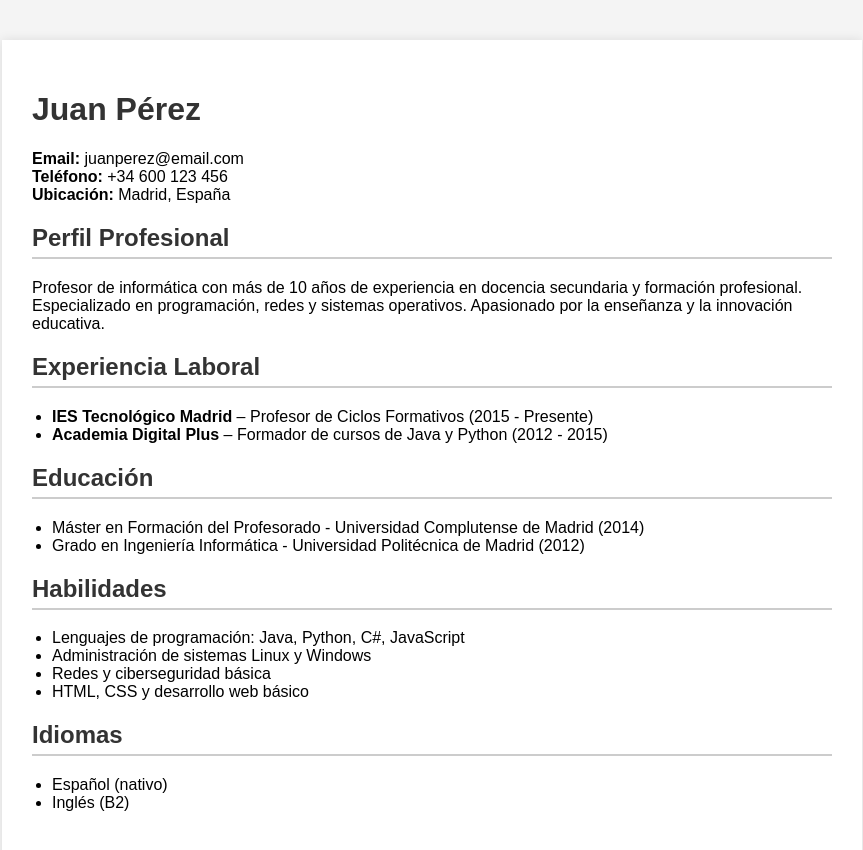
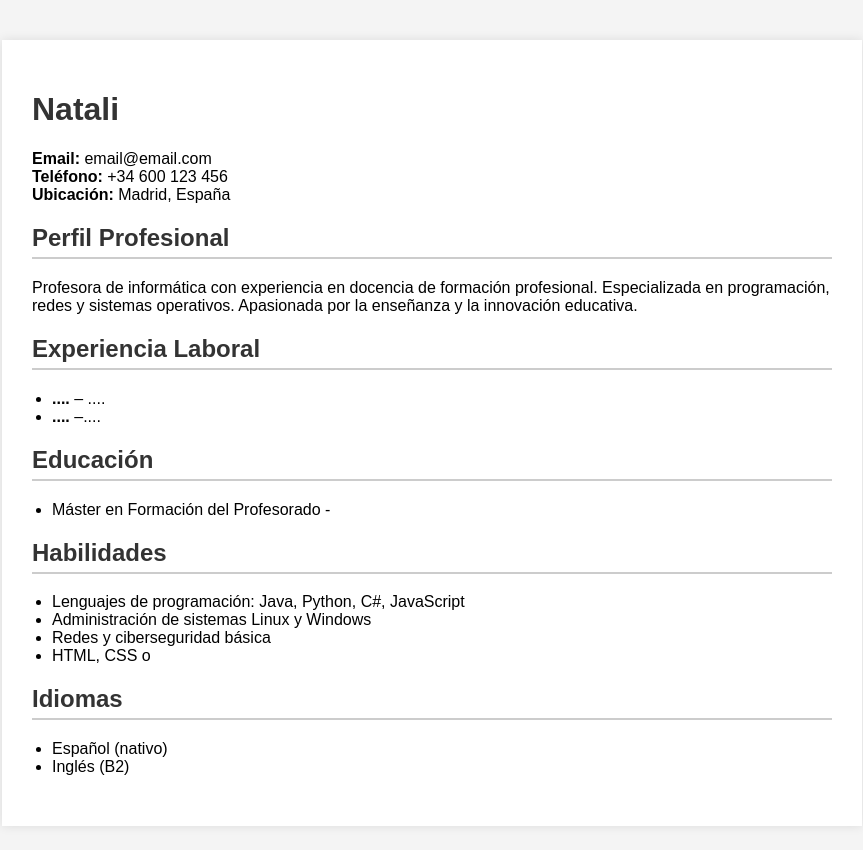
Before and after one commit to nataliainformatica/nataliainformatica.github.io, a plain HTML site: page index.html in a window 1280 px wide. Shown: the whole page, without its empty margins (208-1071 px from the left). Drawn offline with Linux system fonts and the light colour scheme.

Commit message:
Update index.html

```diff
--- a/index.html
+++ b/index.html
@@ -34,29 +34,29 @@
 </head>
 <body>
   <div class="cv-container">
-    <h1>Juan Pérez</h1>
-    <p><strong>Email:</strong> juanperez@email.com<br>
+    <h1>Natali</h1>
+    <p><strong>Email:</strong> email@email.com<br>
        <strong>Teléfono:</strong> +34 600 123 456<br>
        <strong>Ubicación:</strong> Madrid, España</p>
 
     <div class="section">
       <h2>Perfil Profesional</h2>
-      <p>Profesor de informática con más de 10 años de experiencia en docencia secundaria y formación profesional. Especializado en programación, redes y sistemas operativos. Apasionado por la enseñanza y la innovación educativa.</p>
+      <p>Profesora de informática con  experiencia en docencia de formación profesional. Especializada en programación, redes y sistemas operativos. Apasionada por la enseñanza y la innovación educativa.</p>
     </div>
 
     <div class="section">
       <h2>Experiencia Laboral</h2>
       <ul>
-        <li><strong>IES Tecnológico Madrid</strong> – Profesor de Ciclos Formativos (2015 - Presente)</li>
-        <li><strong>Academia Digital Plus</strong> – Formador de cursos de Java y Python (2012 - 2015)</li>
+        <li><strong>....</strong> – ....</li>
+        <li><strong>....</strong> –....</li>
       </ul>
     </div>
 
     <div class="section">
       <h2>Educación</h2>
       <ul>
-        <li>Máster en Formación del Profesorado - Universidad Complutense de Madrid (2014)</li>
-        <li>Grado en Ingeniería Informática - Universidad Politécnica de Madrid (2012)</li>
+        <li>Máster en Formación del Profesorado - </li>
+        <liIngeniería Telecomunicaciones)</li>
       </ul>
     </div>
 
@@ -66,7 +66,7 @@
         <li>Lenguajes de programación: Java, Python, C#, JavaScript</li>
         <li>Administración de sistemas Linux y Windows</li>
         <li>Redes y ciberseguridad básica</li>
-        <li>HTML, CSS y desarrollo web básico</li>
+        <li>HTML, CSS o</li>
       </ul>
     </div>
 
```
